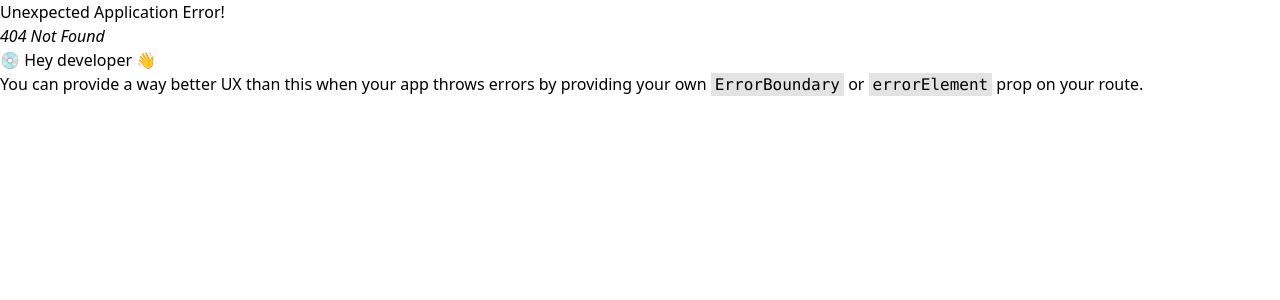
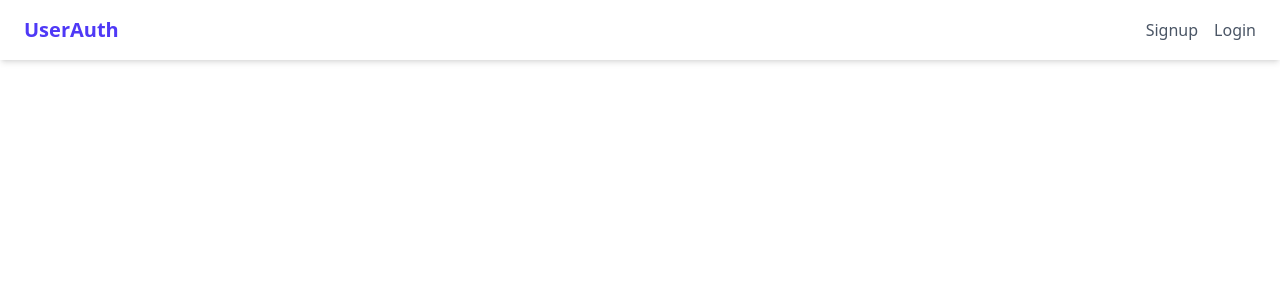
Before and after one commit to suraj-khot-19/UserAuth_Node, a React (Vite) app in the folder client/: page / in a window 1280 px wide. Before the commit this address had no page. Shown: the top 300 px of the page. Built offline with nearby package versions, Linux system fonts and the light colour scheme.

Commit message:
Refactor: Integrate MainLayout from layouts folder into router with Signup route

```diff
--- /dev/null
+++ b/client/src/layouts/MainLayout.jsx
@@ -0,0 +1,15 @@
+import { Outlet } from "react-router-dom";
+import Navbar from "../components/Navbar";
+
+const MainLayout = () => {
+	return (
+		<>
+			<Navbar />
+			<main className="p-4">
+				<Outlet />
+			</main>
+		</>
+	);
+};
+
+export default MainLayout;
```
Also changed, not shown: client/src/router.jsx (+10 -3 lines), client/src/pages/Signup.jsx (renamed from client/src/components/Signup.jsx).
